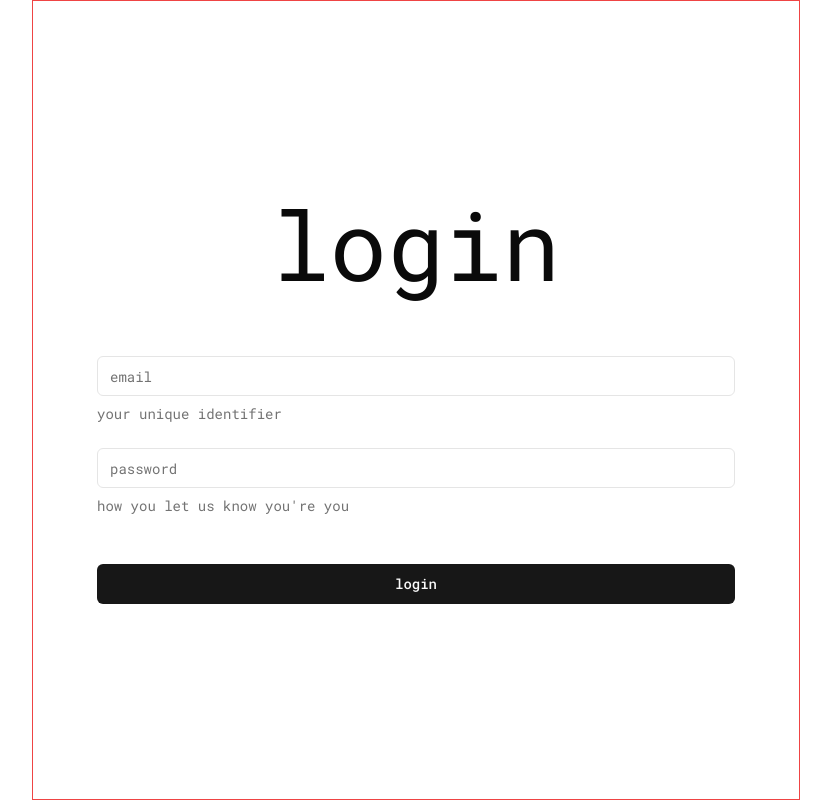
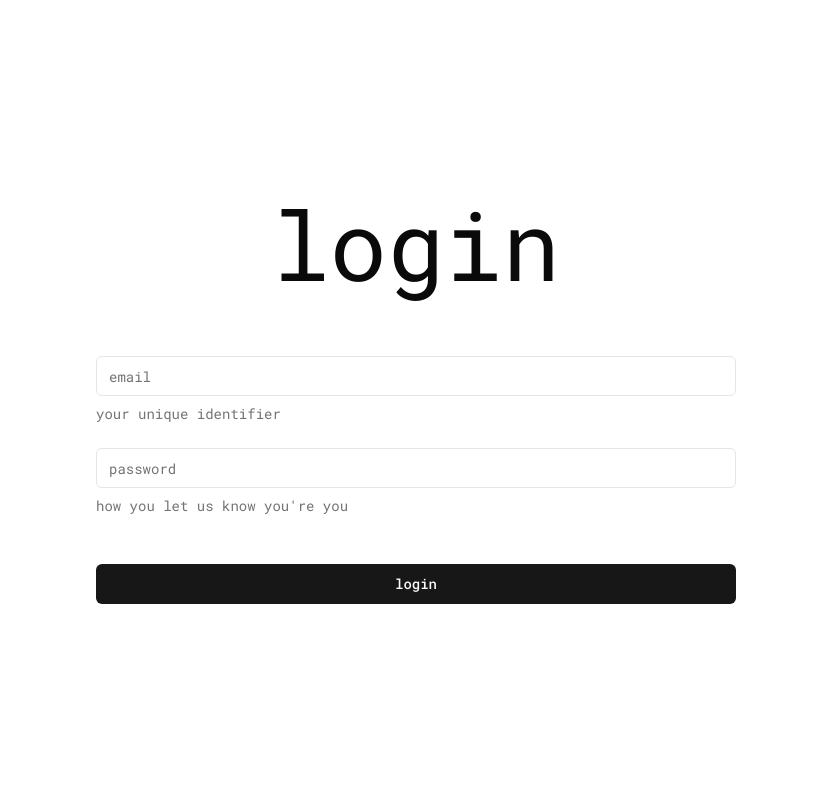
Before and after one commit to libmartinito/expense-tracker-frontend, a Next.js app: page /login in a window 1280 px wide. Shown: the whole page, without its empty margins (224-1055 px from the left). Built offline with nearby package versions, Linux system fonts and the light colour scheme.

Commit message:
chore: remove unused border

```diff
--- a/src/app/login/page.tsx
+++ b/src/app/login/page.tsx
@@ -33,7 +33,7 @@ export default function Login() {
   }
 
   return (
-    <div className="container mx-auto flex h-screen max-w-3xl flex-col border border-red-500 px-8 sm:px-16">
+    <div className="container mx-auto flex h-screen max-w-3xl flex-col px-8 sm:px-16">
       <div className="my-auto flex flex-col gap-16">
         <div className="text-center text-6xl sm:text-8xl">login</div>
 
--- a/src/app/register/page.tsx
+++ b/src/app/register/page.tsx
@@ -40,7 +40,7 @@ export default function Login() {
   }
 
   return (
-    <div className="container mx-auto flex h-screen max-w-3xl flex-col border border-red-500 px-8 sm:px-16">
+    <div className="container mx-auto flex h-screen max-w-3xl flex-col px-8 sm:px-16">
       <div className="my-auto flex flex-col gap-16">
         <div className="text-center text-6xl sm:text-8xl">register</div>
 
```
